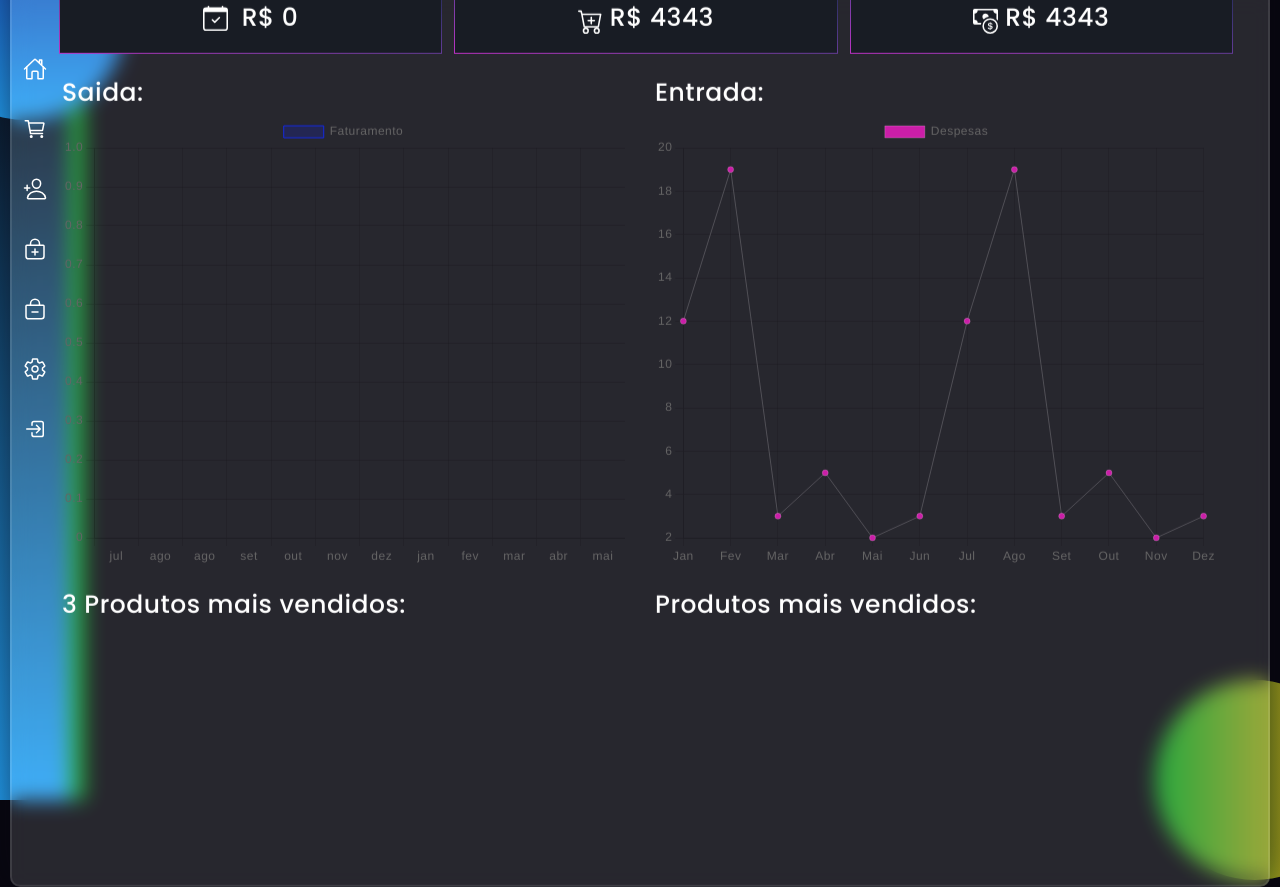
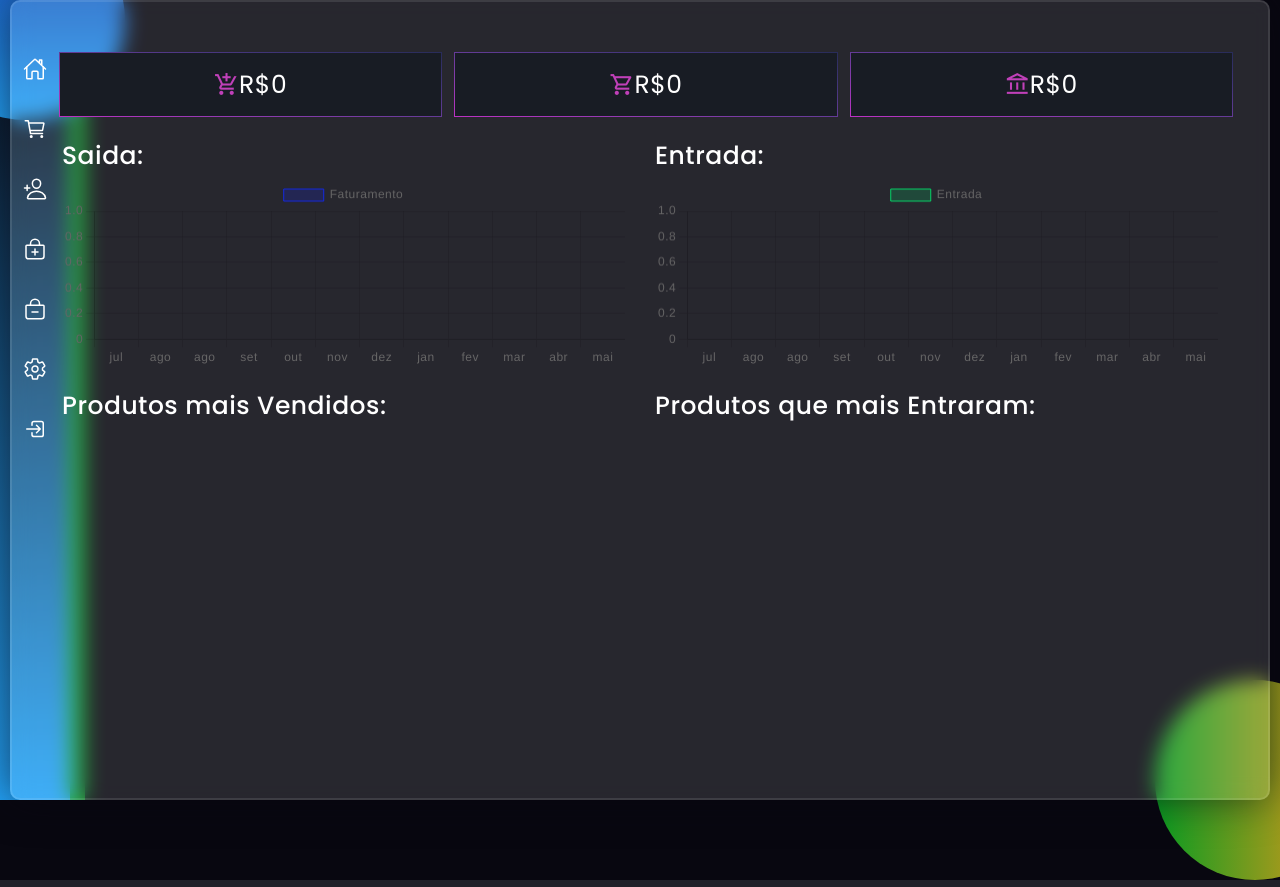
Before and after one commit to thales-pires45/controle_de_estoque_master, a Django app: page /core/home/ in a window 1280 px wide; the page is wider, and only the part inside the window is pictured. Run offline with Django 3.2, Linux system fonts and the light colour scheme; the visitor is signed in with stand-in values (Sample User, id 1); data that the repository does not hold is empty; a map, chart or similar area stays blank; some libraries are stand-ins or nearby versions.

Commit message:
Acerto do DASHBOARD

```diff
--- a/core/forms.py
+++ b/core/forms.py
@@ -1,8 +1,2 @@
 from django import forms
 from django.forms.fields import CharField, EmailField, IntegerField
-
-
-class FormTeste(forms.Form):
-    nome = CharField(max_length=20)
-    email = EmailField()
-    id = IntegerField()
--- a/core/templates/home.html
+++ b/core/templates/home.html
@@ -4,17 +4,18 @@
 {% block css %}
 
 <style>
+
     h1{
         font-size: 25px;
-
     }
-
-    .informacoes_basicas{
+    .informacoes_basicas {
         display: flex;
         justify-content: center;
         align-items: center;
         background-color: #181C24;
         height: 65px;
+        position: relative;
+        width: 100%;
         margin-right: auto;
         border: 1px solid transparent;
         border-image: linear-gradient(to right top, #bd31c4, #8e3bb0, #643b97, #413579, #282c59);
@@ -22,10 +23,19 @@
         margin-left: 1%;
     }
 
-    .icone{
+    .material-symbols-outlined {
         color: #C040B9;
-        width: 25px;
+        font-size: 25px;
+        align-items: center;
     }
+    .center{
+        display: flex;
+        font-size: 25px;
+        align-items: center;
+        justify-content: center;
+    }
+
+
 </style>
 
 {% endblock css %}
@@ -37,73 +47,48 @@
 </div>
 {% endfor %}
 {% endif %}
-<br>
+
 <div class="row">
-
-        <div  class="col-md informacoes_basicas">
-
-            <h1> <svg class="icone" xmlns="http://www.w3.org/2000/svg"  fill="currentColor" class="bi bi-calendar-check" viewBox="0 0 16 16">
-                <path d="M10.854 7.146a.5.5 0 0 1 0 .708l-3 3a.5.5 0 0 1-.708 0l-1.5-1.5a.5.5 0 1 1 .708-.708L7.5 9.793l2.646-2.647a.5.5 0 0 1 .708 0z"/>
-                <path d="M3.5 0a.5.5 0 0 1 .5.5V1h8V.5a.5.5 0 0 1 1 0V1h1a2 2 0 0 1 2 2v11a2 2 0 0 1-2 2H2a2 2 0 0 1-2-2V3a2 2 0 0 1 2-2h1V.5a.5.5 0 0 1 .5-.5zM1 4v10a1 1 0 0 0 1 1h12a1 1 0 0 0 1-1V4H1z"/>
-            </svg> &nbspR$ <span id="faturamento_total"></span></h1>
-
+    <div class="col-md informacoes_basicas">
+        <span class="material-symbols-outlined">add_shopping_cart</span>
+        <span class="center"> R$</span><span class="center" id="faturamento_vendido"></span>
+    </div>
+    <div class="col-md informacoes_basicas">
+        <span class="material-symbols-outlined">shopping_cart</span>
+        <span class="center"> R$ <span class="center" id="faturamento_entrada"></span></span>
+    </div>
+    <div class="col-md informacoes_basicas">
+        <span class="material-symbols-outlined">account_balance</span>
+        <span class="center"> R$ <span class="center" id="faturamento_total"></span></span>
+    </div>
 </div>
 
-        <div class="col-md informacoes_basicas">
-            <svg style="color: #69BDCB;" class="icone" xmlns="http://www.w3.org/2000/svg"  fill="currentColor" class="bi bi-cart-plus" viewBox="0 0 16 16">
-                <path d="M9 5.5a.5.5 0 0 0-1 0V7H6.5a.5.5 0 0 0 0 1H8v1.5a.5.5 0 0 0 1 0V8h1.5a.5.5 0 0 0 0-1H9V5.5z"/>
-                <path d="M.5 1a.5.5 0 0 0 0 1h1.11l.401 1.607 1.498 7.985A.5.5 0 0 0 4 12h1a2 2 0 1 0 0 4 2 2 0 0 0 0-4h7a2 2 0 1 0 0 4 2 2 0 0 0 0-4h1a.5.5 0 0 0 .491-.408l1.5-8A.5.5 0 0 0 14.5 3H2.89l-.405-1.621A.5.5 0 0 0 2 1H.5zm3.915 10L3.102 4h10.796l-1.313 7h-8.17zM6 14a1 1 0 1 1-2 0 1 1 0 0 1 2 0zm7 0a1 1 0 1 1-2 0 1 1 0 0 1 2 0z"/>
-              </svg> <h1>&nbspR$ 4343</h1>
-        </div>
-
-        <div class="col-md informacoes_basicas">
-            <svg  class="icone" xmlns="http://www.w3.org/2000/svg" fill="currentColor" class="bi bi-cash-coin" viewBox="0 0 16 16">
-                <path fill-rule="evenodd" d="M11 15a4 4 0 1 0 0-8 4 4 0 0 0 0 8zm5-4a5 5 0 1 1-10 0 5 5 0 0 1 10 0z"/>
-                <path d="M9.438 11.944c.047.596.518 1.06 1.363 1.116v.44h.375v-.443c.875-.061 1.386-.529 1.386-1.207 0-.618-.39-.936-1.09-1.1l-.296-.07v-1.2c.376.043.614.248.671.532h.658c-.047-.575-.54-1.024-1.329-1.073V8.5h-.375v.45c-.747.073-1.255.522-1.255 1.158 0 .562.378.92 1.007 1.066l.248.061v1.272c-.384-.058-.639-.27-.696-.563h-.668zm1.36-1.354c-.369-.085-.569-.26-.569-.522 0-.294.216-.514.572-.578v1.1h-.003zm.432.746c.449.104.655.272.655.569 0 .339-.257.571-.709.614v-1.195l.054.012z"/>
-                <path d="M1 0a1 1 0 0 0-1 1v8a1 1 0 0 0 1 1h4.083c.058-.344.145-.678.258-1H3a2 2 0 0 0-2-2V3a2 2 0 0 0 2-2h10a2 2 0 0 0 2 2v3.528c.38.34.717.728 1 1.154V1a1 1 0 0 0-1-1H1z"/>
-                <path d="M9.998 5.083 10 5a2 2 0 1 0-3.132 1.65 5.982 5.982 0 0 1 3.13-1.567z"/>
-              </svg> <h1>&nbspR$ 4343</h1>
-        </div>
-
-    </div>
-
-
 <div class="row">
-
     <div class="col-md">
         <br>
-
         <h1>Saida:</h1>
-            <canvas id="faturamento_mensal" width="250" height="200"></canvas>
+        <canvas id="faturamento_mensal" width="300" height="100"></canvas>
     </div>
-
     <div class="col-md">
         <br>
         <h1>Entrada:</h1>
-            <canvas id="despesas_mensal" width="250" height="200"></canvas>
+        <canvas id="entrada_mensal" width="300" height="100"></canvas>
     </div>
-
 </div>
 
 <div class="row">
-
     <div class="col-md">
         <br>
-
-            <h1>3 Produtos mais vendidos:</h1>
-            <canvas id="produtos_mais_vendidos" width="250" height="200"></canvas>
+        <h1>Produtos mais Vendidos:</h1>
+        <canvas id="produtos_mais_vendidos" width="300" height="100"></canvas>
+    </div>
+    <div class="col-md">
+        <br>
+        <h1>Produtos que mais Entraram:</h1>
+        <canvas id="produtos_mais_entraram" width="300" height="100"></canvas>
+    </div>
 </div>
 
-        <div class="col-md">
-            <br>
-            <h1>Produtos mais vendidos:</h1>
-            <canvas id="funcionarios_do_mes" width="250" height="200"></canvas>
-        </div>
-
-    </div>
-
-
-</div>
 
 {%  endblock content %}
 
@@ -113,9 +98,13 @@
 <script>
     window.onload = function(e){
         renderiza_total_vendido('{% url "core:retorna_total_vendido" %}')
+        renderiza_total_comprado('{% url "core:retorna_total_comprado" %}')
+        renderiza_o_faturamento('{% url "core:retorna_diferenca_comprado_vendido" %}')
         renderiza_faturamento_mensal('{% url "core:relatorio_faturamento" %}')
-        renderiza_despesas_mensal()
+        renderiza_entrada_mensal('{% url "core:relatorio_entrada" %}')
         renderiza_produtos_mais_vendidos('{% url "core:relatorio_produtos" %}')
+        renderiza_produtos_mais_entraram('{% url "core:relatorio_produtos_entrada" %}')
     }
+
 </script>
 {% endblock js %}
--- a/core/urls.py
+++ b/core/urls.py
@@ -9,4 +9,8 @@ urlpatterns = [
     path('retorna_total_vendido/', views.retorna_total_vendido, name='retorna_total_vendido'),
     path('relatorio_faturamento/', views.relatorio_faturamento, name='relatorio_faturamento'),
     path('relatorio_produtos/', views.relatorio_produtos, name='relatorio_produtos'),
+    path('retorna_total_comprado/', views.retorna_total_comprado, name='retorna_total_comprado'),
+    path('relatorio_entrada/', views.relatorio_entrada, name='relatorio_entrada'),
+    path('relatorio_produtos_entrada/', views.relatorio_produtos_entrada, name='relatorio_produtos_entrada'),
+    path('retorna_diferenca_comprado_vendido/', views.retorna_diferenca_comprado_vendido, name='retorna_diferenca_comprado_vendido'),
 ]
--- a/core/views.py
+++ b/core/views.py
@@ -7,6 +7,7 @@ from datetime import datetime, timedelta
 from cliente.models import Cliente
 from produto.models import Produto
 from saida.models import Estoque_Itens_Saida, Estoque_Saida
+from entrada.models import Estoque_Itens_Entrada, Estoque_Entrada
 
 
 @login_required(login_url='/auth/login')
@@ -42,7 +43,8 @@ def relatorio_faturamento(request):
             start_date = today - timedelta(days=30)
             end_date = today
 
-            y = venda_user.filter(data__gte=start_date, data__lt=end_date).aggregate(Sum('valor_total'))['valor_total__sum']
+            y = venda_user.filter(data__gte=start_date, data__lt=end_date).aggregate(Sum('valor_total'))[
+                'valor_total__sum']
             if y is None:
                 y = 0
             labels.append(meses[today.month - 1])
@@ -72,5 +74,84 @@ def relatorio_produtos(request):
     zipped_data.sort(key=lambda x: x[1], reverse=True)
     # Divide a Dupla
     labels, data = zip(*zipped_data)
-    # Retorna os 3 mais vendidos
-    return JsonResponse({'labels': labels[:3], 'data': data[:3]})
+    # Retorna os 5 mais vendidos
+    return JsonResponse({'labels': labels[:5], 'data': data[:5]})
+
+
+def retorna_total_comprado(request):
+    if request.user.is_authenticated:
+        entrada_user = Estoque_Itens_Entrada.objects.filter(estoque__user=request.user)
+        total = entrada_user.aggregate(Sum('valor_total'))['valor_total__sum']
+        if total is None:
+            total = 0
+        return JsonResponse({'total': total})
+    else:
+        return JsonResponse({'error': 'Usuário não autenticado.'})
+
+
+def relatorio_entrada(request):
+    if request.user.is_authenticated:
+        entrada_user = Estoque_Itens_Entrada.objects.filter(estoque__user=request.user)
+        x = entrada_user.aggregate(Sum('valor_total'))['valor_total__sum']
+
+        meses = ['jan', 'fev', 'mar', 'abr', 'mai', 'jun', 'jul', 'ago', 'set', 'out', 'nov', 'dez']
+        data = []
+        labels = []
+
+        today = datetime.now()
+        for i in range(12):
+            start_date = today - timedelta(days=30)
+            end_date = today
+
+            y = entrada_user.filter(data__gte=start_date, data__lt=end_date).aggregate(Sum('valor_total'))[
+                'valor_total__sum']
+            if y is None:
+                y = 0
+            labels.append(meses[today.month - 1])
+            data.append(y)
+
+            today = start_date
+        data_json = {'data': data[::-1], 'labels': labels[::-1]}
+        return JsonResponse(data_json)
+    else:
+        return JsonResponse({'error': 'Usuário não autenticado.'})
+
+
+def relatorio_produtos_entrada(request):
+    produtos = Produto.objects.filter(user=request.user)
+    labels = []
+    data = []
+
+    for produto in produtos:
+        entrada_user = Estoque_Itens_Entrada.objects.filter(estoque__user=request.user)
+        vendas = entrada_user.filter(produto=produto).aggregate(Sum('valor_total'))
+        valor_total = vendas['valor_total__sum'] or 0
+        labels.append(produto.produto)
+        data.append(valor_total)
+
+    zipped_data = list(zip(labels, data))
+    # Sort ordena de maior para menor
+    zipped_data.sort(key=lambda x: x[1], reverse=True)
+    # Divide a Dupla
+    labels, data = zip(*zipped_data)
+    # Retorna os 5 mais vendidos
+    return JsonResponse({'labels': labels[:5], 'data': data[:5]})
+
+
+def retorna_diferenca_comprado_vendido(request):
+    if request.user.is_authenticated:
+        entrada_user = Estoque_Itens_Entrada.objects.filter(estoque__user=request.user)
+        total_comprado = entrada_user.aggregate(Sum('valor_total'))['valor_total__sum']
+        if total_comprado is None:
+            total_comprado = 0
+
+        venda_user = Estoque_Itens_Saida.objects.filter(estoque__user=request.user)
+        total_vendido = venda_user.aggregate(Sum('valor_total'))['valor_total__sum']
+        if total_vendido is None:
+            total_vendido = 0
+
+        diferenca = total_vendido - total_comprado
+
+        return JsonResponse({'total': diferenca})
+    else:
+        return JsonResponse({'error': 'Usuário não autenticado.'})
--- a/entrada/models.py
+++ b/entrada/models.py
@@ -1,6 +1,7 @@
+import datetime
+
 from django.conf import settings
 from django.db import models
-
 from core.models import TimeStampedModel
 from produto.models import Produto
 
@@ -30,6 +31,8 @@ class Estoque_Itens_Entrada(models.Model):
     produto = models.ForeignKey(Produto, on_delete=models.CASCADE)
     quantidade = models.PositiveIntegerField()
     saldo = models.PositiveIntegerField(blank=True)
+    valor_total = models.DecimalField(max_digits=10, decimal_places=2)
+    data = models.DateTimeField(auto_now_add=True)
 
     class Meta:
         ordering = ('pk',)
--- a/entrada/templates/estoque_entrada_detail.html
+++ b/entrada/templates/estoque_entrada_detail.html
@@ -29,6 +29,7 @@
                 <th>Produto</th>
                 <th>Quantidade</th>
                 <th>Saldo</th>
+                <th>Valor Total</th>
             </tr>
             </thead>
             <tbody>
@@ -37,6 +38,7 @@
                 <td>{{ obj.produto }}</td>
                 <td>{{ obj.quantidade }}</td>
                 <td>{{ obj.saldo }}</td>
+                <td>{{ obj.valor_total }}</td>
             </tr>
 
             {% endfor %}
--- a/saida/models.py
+++ b/saida/models.py
@@ -1,9 +1,9 @@
 from django.conf import settings
 from django.db import models
+
 from cliente.models import Cliente
 from core.models import TimeStampedModel
 from produto.models import Produto
-import datetime
 
 User = settings.AUTH_USER_MODEL
 
@@ -32,8 +32,8 @@ class Estoque_Itens_Saida(models.Model):
     produto = models.ForeignKey(Produto, on_delete=models.CASCADE)
     quantidade = models.PositiveIntegerField()
     saldo = models.PositiveIntegerField(blank=True)
-    valor_total = models.FloatField()
-    data = models.DateTimeField(default=datetime.datetime.now())
+    valor_total = models.DecimalField(max_digits=10, decimal_places=2)
+    data = models.DateTimeField(auto_now_add=True)
 
     class Meta:
         ordering = ('pk',)
--- a/saida/templates/estoque_saida_detail.html
+++ b/saida/templates/estoque_saida_detail.html
@@ -29,7 +29,7 @@
                 <th>Quantidade</th>
                 <th>Saldo</th>
                 <th>Valor Total</th>
-                <th>Data</th>
+
             </tr>
             </thead>
             <tbody>
@@ -39,7 +39,7 @@
                 <td>{{ obj.quantidade }}</td>
                 <td>{{ obj.saldo }}</td>
                 <td>{{ obj.valor_total }}</td>
-                <td>{{ obj.data }}</td>
+
             </tr>
 
             {% endfor %}
--- a/templates/base.html
+++ b/templates/base.html
@@ -23,6 +23,7 @@
     <!--Select2-->
     <link href="https://cdn.jsdelivr.net/npm/select2@4.1.0-rc.0/dist/css/select2.min.css" rel="stylesheet"/>
     <link href="https://fonts.googleapis.com/icon?family=Material+Icons" rel="stylesheet">
+    <link href="https://fonts.googleapis.com/css2?family=Material+Symbols+Outlined" rel="stylesheet" />
     {% endblock link %}
     <link rel="stylesheet" href="{% static 'css/style.css' %}">
     {% block css %}
--- a/templates/static/js/js.js
+++ b/templates/static/js/js.js
@@ -1,5 +1,27 @@
-//Crie a função para exibir o total faturado.
+//Função para exibir o total faturado.
 function renderiza_total_vendido(url){
+        fetch(url, {
+            method: 'get',
+        }).then(function(result){
+            return result.json()
+        }).then(function(data){
+            document.getElementById('faturamento_vendido').innerHTML = data.total
+        })
+    }
+
+//Função para exibir o total de entrada.
+function renderiza_total_comprado(url){
+        fetch(url, {
+            method: 'get',
+        }).then(function(result){
+            return result.json()
+        }).then(function(data){
+            document.getElementById('faturamento_entrada').innerHTML = data.total
+        })
+    }
+
+//Função para exibir o total o faturamento.
+function renderiza_o_faturamento(url){
         fetch(url, {
             method: 'get',
         }).then(function(result){
@@ -9,9 +31,7 @@ function renderiza_total_vendido(url){
         })
     }
 
-//Crie a função para gerar cores aleatórios:
-
-
+//Função para gerar cores aleatórios:
 function gera_cor(qtd=1){
     var bg_color = []
     var border_color = []
@@ -27,27 +47,40 @@ function gera_cor(qtd=1){
 
 }
 
-//Crie a função para renderizar o gráfico de despesas mensais
-function renderiza_despesas_mensal(){
-    const ctx = document.getElementById('despesas_mensal').getContext('2d');
-    var cores_despesas_mensal = gera_cor(qtd=12)
-    const myChart = new Chart(ctx, {
-        type: 'line',
-        data: {
-            labels: ['Jan', 'Fev', 'Mar', 'Abr', 'Mai', 'Jun', 'Jul', 'Ago', 'Set', 'Out', 'Nov', 'Dez'],
-            datasets: [{
-                label: 'Despesas',
-                data: [12, 19, 3, 5, 2, 3, 12, 19, 3, 5, 2, 3],
-                backgroundColor: "#CB1EA8",
-                borderColor: "#FFFFFF",
-                borderWidth: 0.2
-            }]
-        },
+//Função para renderizar o gráfico de Entrada
+function renderiza_entrada_mensal(url){
+    fetch(url, {
+        method: 'get',
+    }).then(function(result){
+        return result.json()
+    }).then(function(data){
 
-    });
+        const ctx = document.getElementById('entrada_mensal').getContext('2d');
+        var cores_entrada_mensal = gera_cor(qtd=12)
+        const myChart = new Chart(ctx, {
+            type: 'bar',
+            data: {
+                labels: data.labels,
+                datasets: [{
+                    label: "Entrada",
+                    data: data.data,
+                    backgroundColor: cores_entrada_mensal[0],
+                    borderColor: cores_entrada_mensal[1],
+                    borderWidth: 1
+                }]
+            },
+            options: {
+                scales: {
+                    y: {
+                        beginAtZero: true
+                    }
+                }
+            }
+        });
+    })
 }
 
-//Crie a função para renderizar o gráfico de faturamento mensal:
+//Função para renderizar o gráfico de faturamento mensal:
 function renderiza_faturamento_mensal(url){
     fetch(url, {
         method: 'get',
@@ -90,7 +123,7 @@ function renderiza_produtos_mais_vendidos(url){
     }).then(function(data){
 
         const ctx = document.getElementById('produtos_mais_vendidos').getContext('2d');
-        var cores_produtos_mais_vendidos = gera_cor(qtd=4)
+        var cores_produtos_mais_vendidos = gera_cor(qtd=6)
         const myChart = new Chart(ctx, {
             type: 'doughnut',
             data: {
@@ -106,3 +139,30 @@ function renderiza_produtos_mais_vendidos(url){
         });
     })
 }
+
+//Produto mais vendido:
+function renderiza_produtos_mais_entraram(url){
+
+    fetch(url, {
+        method: 'get',
+    }).then(function(result){
+        return result.json()
+    }).then(function(data){
+
+        const ctx = document.getElementById('produtos_mais_entraram').getContext('2d');
+        var cores_produtos_mais_entraram = gera_cor(qtd=6)
+        const myChart = new Chart(ctx, {
+            type: 'doughnut',
+            data: {
+                labels: data.labels,
+                datasets: [{
+                    label: 'Produto',
+                    data: data.data,
+                    backgroundColor: cores_produtos_mais_entraram[0],
+                    borderColor: cores_produtos_mais_entraram[1],
+                    borderWidth: 1
+                }]
+            },
+        });
+    })
+}
```
Also changed, not shown: cliente/models.py (+7 -4 lines), produto/models.py (+7 -6 lines). Lines whose indentation alone changed are shown as unchanged.
